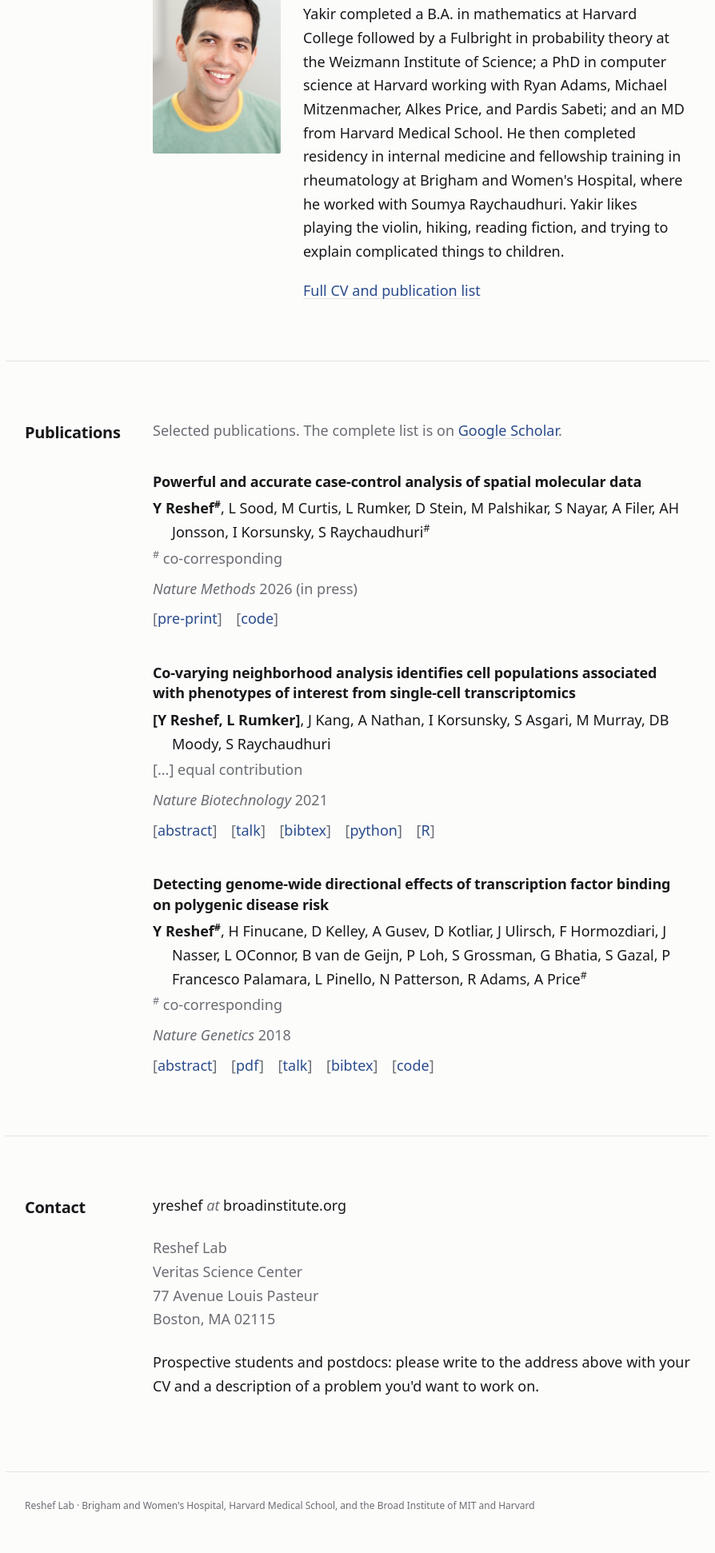
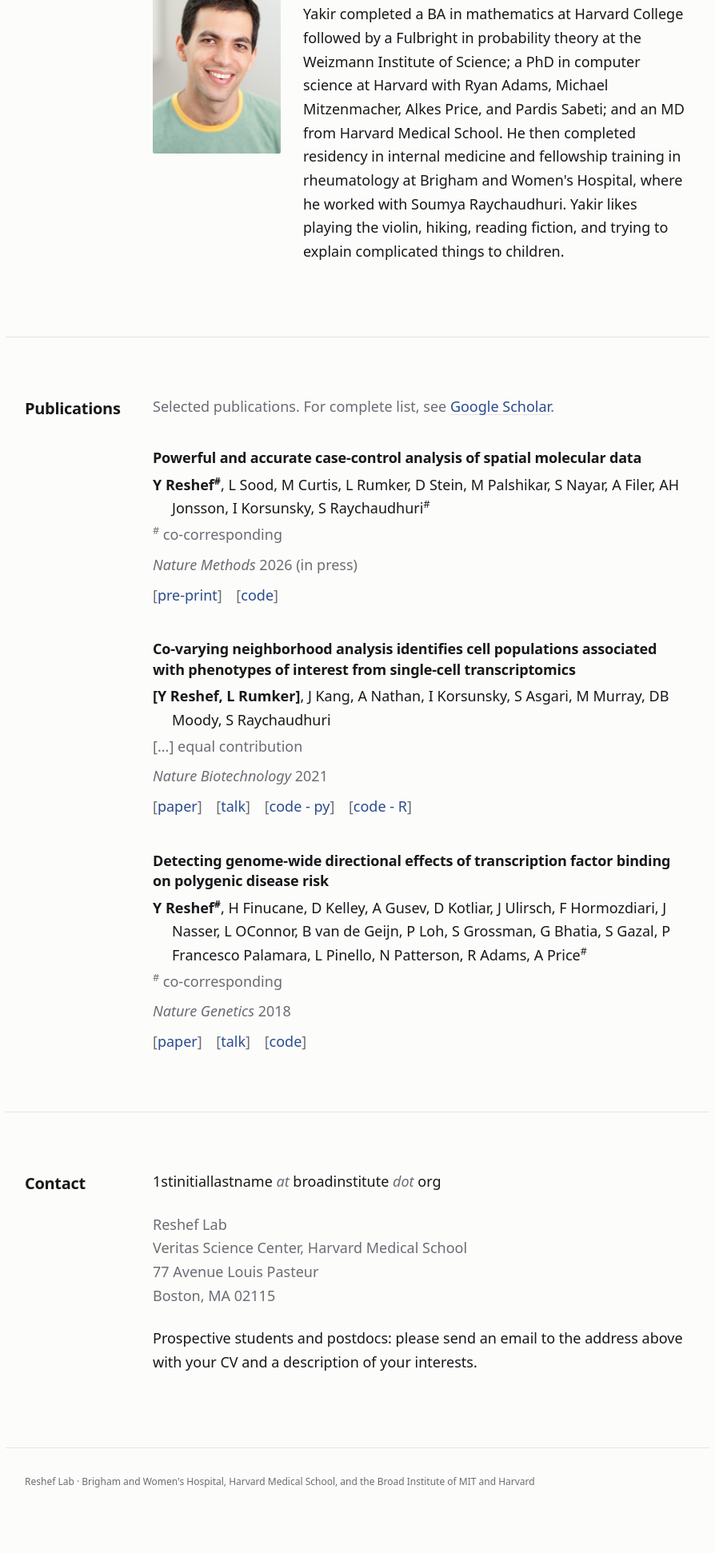
Before and after one commit to resheflab/resheflab.github.io, a plain HTML site: page index.html in a window 1280 px wide. Shown: the part 619-2561 px from the top of the page at 80% size, without its empty margins (193-1087 px from the left). After the commit the page ends 2531 px from the top, so only its background shows below. Drawn offline with Linux system fonts and the light colour scheme.

Commit message:
edited textual content

```diff
--- a/index.html
+++ b/index.html
@@ -55,8 +55,8 @@
     <p class="join">
       We are looking for students and postdocs with backgrounds in machine
       learning, statistics, genomics, or immunology. If you're interested,
-      <a href="#contact">contact us</a> with your CV and a description of a
-      problem you'd want to work on.
+      <a href="#contact">contact us</a> with your CV and a description of
+      your interests.
     </p>
   </section>
 
@@ -78,19 +78,15 @@
         <h3><a href="https://yakirr.github.io">Yakir Reshef</a></h3>
 
         <p>
-          Yakir completed a B.A. in mathematics at Harvard College followed
+          Yakir completed a BA in mathematics at Harvard College followed
           by a Fulbright in probability theory at the Weizmann Institute of
-          Science; a PhD in computer science at Harvard working with Ryan
+          Science; a PhD in computer science at Harvard with Ryan
           Adams, Michael Mitzenmacher, Alkes Price, and Pardis Sabeti; and an
           MD from Harvard Medical School. He then completed residency in
           internal medicine and fellowship training in rheumatology at
           Brigham and Women's Hospital, where he worked with Soumya
           Raychaudhuri. Yakir likes playing the violin, hiking, reading
           fiction, and trying to explain complicated things to children.
-        </p>
-
-        <p class="person__more">
-          <a href="https://yakirr.github.io">Full CV and publication list</a>
         </p>
       </div>
     </div>
@@ -113,7 +109,7 @@
     <h2>Publications</h2>
 
     <p class="section-note">
-      Selected publications. The complete list is on
+      Selected publications. For complete list, see
       <a href="https://scholar.google.com/citations?user=FnDr9qIAAAAJ&amp;hl=en">Google
       Scholar</a>.
     </p>
@@ -154,11 +150,10 @@
         <i>Nature Biotechnology</i> 2021
       </p>
       <p class="pub__links">
-        <a href="https://www.nature.com/articles/s41587-021-01066-4">abstract</a>
+        <a href="https://www.nature.com/articles/s41587-021-01066-4">paper</a>
         <a href="https://youtu.be/FlFYa79D4dc?t=2405">talk</a>
-        <a href="bibtex/ReshefEtAl2021NatBiotech.txt">bibtex</a>
-        <a href="https://github.com/immunogenomics/cna">python</a>
-        <a href="https://github.com/korsunskylab/rcna">R</a>
+        <a href="https://github.com/immunogenomics/cna">code - py</a>
+        <a href="https://github.com/korsunskylab/rcna">code - R</a>
       </p>
     </article>
 
@@ -179,10 +174,8 @@
         <i>Nature Genetics</i> 2018
       </p>
       <p class="pub__links">
-        <a href="https://www.nature.com/articles/s41588-018-0196-7">abstract</a>
-        <a href="https://rdcu.be/5J94">pdf</a>
+        <a href="https://www.nature.com/articles/s41588-018-0196-7">paper</a>
         <a href="https://youtu.be/XEne6yD7zmo?t=2089">talk</a>
-        <a href="bibtex/ReshefEtAl2018tfbs.txt">bibtex</a>
         <a href="https://github.com/yakirr/sldp">code</a>
       </p>
     </article>
@@ -198,19 +191,19 @@
     <h2>Contact</h2>
 
     <p class="contact__email">
-      yreshef <span class="contact__at">at</span> broadinstitute.org
+      1stinitiallastname <span class="contact__at">at</span> broadinstitute <span class="contact__at">dot</span> org
     </p>
 
     <p class="contact__address">
       Reshef Lab<br>
-      Veritas Science Center<br>
+      Veritas Science Center, Harvard Medical School<br>
       77 Avenue Louis Pasteur<br>
       Boston, MA 02115
     </p>
 
     <p>
-      Prospective students and postdocs: please write to the address above
-      with your CV and a description of a problem you'd want to work on.
+      Prospective students and postdocs: please send an email to the address above
+      with your CV and a description of your interests.
     </p>
   </section>
 
```
Also changed, not shown: bibtex/ReshefEtAl2018tfbs.txt (deleted), bibtex/ReshefEtAl2021NatBiotech.txt (deleted).
